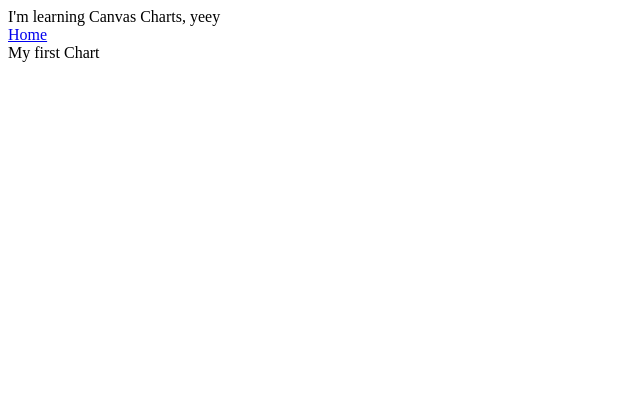
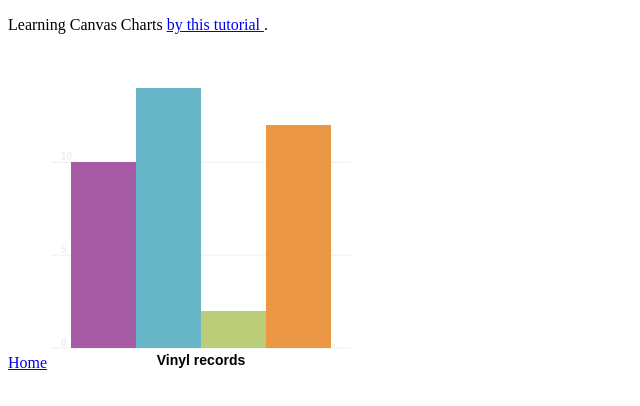
Before and after one commit to Muetzilla/Learning-Canvas, a plain HTML site: page pages/canvasCharts.html in a window 1280 px wide. Shown: the whole page, without its empty margins (0-640 px from the left). Drawn offline with Linux system fonts and the light colour scheme.

Commit message:
My first barchart

```diff
--- a/javaScript/firstCanvasChart.js
+++ b/javaScript/firstCanvasChart.js
@@ -1,47 +1,116 @@
+var myCanvas = document.getElementById("barChart");
+myCanvas.width = 300;
+myCanvas.height = 300;
 
-function drawChart(){
-var data = [
-    { y: '2014', a: 50, b: 90},
-    { y: '2015', a: 65,  b: 75},
-    { y: '2016', a: 50,  b: 50},
-    { y: '2017', a: 75,  b: 60},
-    { y: '2018', a: 80,  b: 65},
-    { y: '2019', a: 90,  b: 70},
-    { y: '2020', a: 100, b: 75},
-    { y: '2021', a: 115, b: 75},
-    { y: '2022', a: 120, b: 85},
-    { y: '2023', a: 145, b: 85},
-    { y: '2024', a: 160, b: 95}
-  ],
-  config = {
-    data: data,
-    xkey: 'y',
-    ykeys: ['a', 'b'],
-    labels: ['Total Income', 'Total Outcome'],
-    fillOpacity: 0.6,
-    hideHover: 'auto',
-    behaveLikeLine: true,
-    resize: true,
-    pointFillColors:['#ffffff'],
-    pointStrokeColors: ['black'],
-    lineColors:['gray','red']
+var ctx = myCanvas.getContext("2d");
+function drawLine(ctx, startX, startY, endX, endY,color){
+  ctx.save();
+  ctx.strokeStyle = color;
+  ctx.beginPath();
+  ctx.moveTo(startX,startY);
+  ctx.lineTo(endX,endY);
+  ctx.stroke();
+  ctx.restore();
+}
+function drawBar(ctx, upperLeftCornerX, upperLeftCornerY, width, height,color){
+  ctx.save();
+  ctx.fillStyle=color;
+  ctx.fillRect(upperLeftCornerX,upperLeftCornerY,width,height);
+  ctx.restore();
+}
+var myVinyls = {
+  "Classical music": 10,
+  "Alternative rock": 14,
+  "Pop": 2,
+  "Jazz": 12
 };
-config.element = 'area-chart';
-Morris.Area(config);
-config.element = 'line-chart';
-Morris.Line(config);
-config.element = 'bar-chart';
-Morris.Bar(config);
-/*config.element = 'stacked';
-config.stacked = true;
-Morris.Bar(config);
-Morris.Donut({
-element: 'pie-chart',
-data: [
-  {label: "Friends", value: 30},
-  {label: "Allies", value: 15},
-  {label: "Enemies", value: 45},
-  {label: "Neutral", value: 10}
-]
-});*/
+var Barchart = function(options){
+  this.options = options;
+  this.canvas = options.canvas;
+  this.ctx = this.canvas.getContext("2d");
+  this.colors = options.colors;
+
+  this.draw = function(){
+      var maxValue = 0;
+      for (var categ in this.options.data){
+          maxValue = Math.max(maxValue,this.options.data[categ]);
+      }
+      var canvasActualHeight = this.canvas.height - this.options.padding * 2;
+      var canvasActualWidth = this.canvas.width - this.options.padding * 2;
+
+      //drawing the grid lines
+      var gridValue = 0;
+      while (gridValue <= maxValue){
+          var gridY = canvasActualHeight * (1 - gridValue/maxValue) + this.options.padding;
+          drawLine(
+              this.ctx,
+              0,
+              gridY,
+              this.canvas.width,
+              gridY,
+              this.options.gridColor
+          );
+
+          //writing grid markers
+          this.ctx.save();
+          this.ctx.fillStyle = this.options.gridColor;
+          this.ctx.font = "bold 10px Arial";
+          this.ctx.fillText(gridValue, 10,gridY - 2);
+          this.ctx.restore();
+
+          gridValue+=this.options.gridScale;
+      }
+
+      //drawing the bars
+      var barIndex = 0;
+      var numberOfBars = Object.keys(this.options.data).length;
+      var barSize = (canvasActualWidth)/numberOfBars;
+
+      for (categ in this.options.data){
+          var val = this.options.data[categ];
+          var barHeight = Math.round( canvasActualHeight * val/maxValue) ;
+          drawBar(
+              this.ctx,
+              this.options.padding + barIndex * barSize,
+              this.canvas.height - barHeight - this.options.padding,
+              barSize,
+              barHeight,
+              this.colors[barIndex%this.colors.length]
+          );
+
+          barIndex++;
+      }
+      //drawing series name
+      this.ctx.save();
+      this.ctx.textBaseline="bottom";
+      this.ctx.textAlign="center";
+      this.ctx.fillStyle = "#000000";
+      this.ctx.font = "bold 14px Arial";
+      this.ctx.fillText(this.options.seriesName, this.canvas.width/2,this.canvas.height);
+      this.ctx.restore();
+
+  }
 }
+/*ar myBarchart = new Barchart(
+  {
+      canvas:myCanvas,
+      padding:10,
+      gridScale:5,
+      gridColor:"#eeeeee",
+      data:myVinyls,
+      colors:["#a55ca5","#67b6c7", "#bccd7a","#eb9743"]
+  }
+);
+myBarchart.draw();*/
+var myBarchart = new Barchart(
+  {
+      canvas:myCanvas,
+      seriesName:"Vinyl records",
+      padding:20,
+      gridScale:5,
+      gridColor:"#eeeeee",
+      data:myVinyls,
+      colors:["#a55ca5","#67b6c7", "#bccd7a","#eb9743"]
+  }
+);
+myBarchart.draw();
--- a/pages/canvasCharts.html
+++ b/pages/canvasCharts.html
@@ -3,15 +3,15 @@
   <head>
     <meta charset="utf-8" />
     <title>Canvas Charts</title>
-    <script type="text/javascript" src="../javaScript/firstCanvasChart.js"></script>
-    <link rel="stylesheet" type="text/css" href="../style/learningCanvasStyle.css" media="screen" />
+   <!-- <link rel="stylesheet" type="text/css" href="../style/learningCanvasStyle.css" media="screen" /> -->
   </head>
-  <body onload="drawChart();">
-   I'm learning Canvas Charts, yeey
+  <body>
+   <p>Learning Canvas Charts <a href="https://code.tutsplus.com/tutorials/how-to-draw-bar-charts-using-javascript-and-html5-canvas--cms-28561">by this tutorial </a>. </p>
     <br>
   <a href="../index.html">Home</a>
-  <div class="col-sm-6 text-center">
-    <label class="label label-success">My first Chart</label>
-   <div id="stacked"></div>
+  <canvas id="barChart"></canvas>
+    <script type="text/javascript" src="../javaScript/firstCanvasChart.js"></script>
+
+
   </body>
 </html>
```
